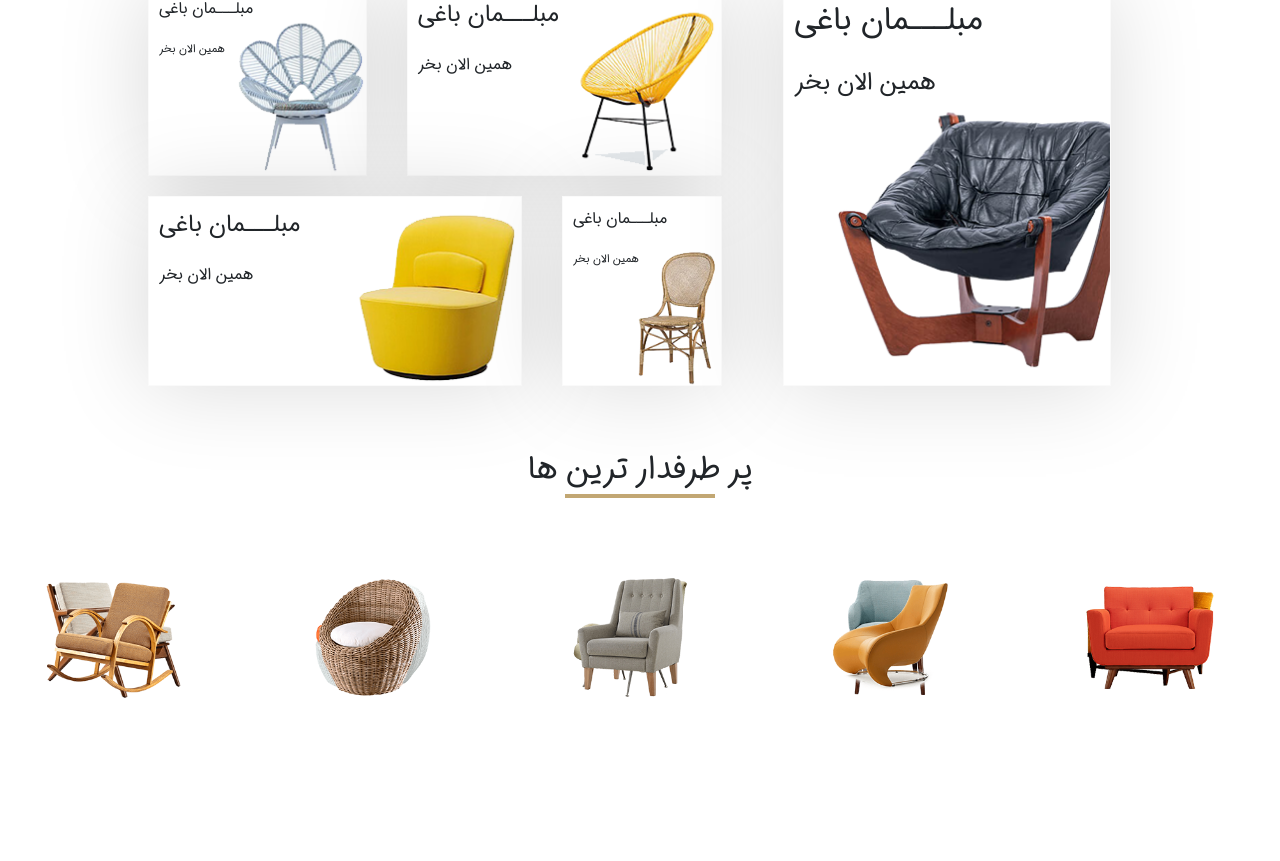
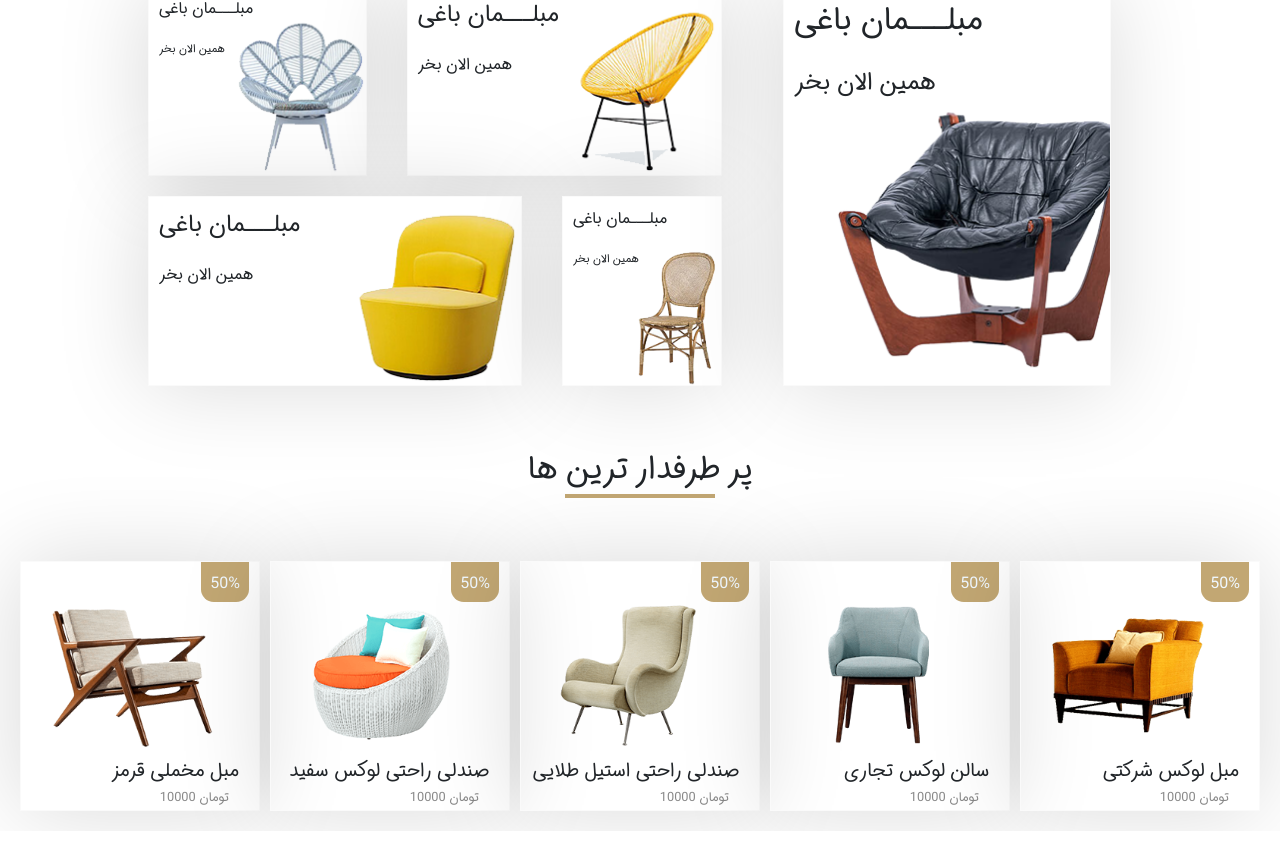
Before and after one commit to vahidpourmohamad/FcShop.js, a React (Create React App) app: page / in a window 1280 px wide. Shown: the part 869-1730 px from the top of the page. After the commit the page ends 1700 px from the top, so only its background shows below. Built offline with nearby package versions, Linux system fonts and the light colour scheme.

Commit message:
development

```diff
--- a/public/index.html
+++ b/public/index.html
@@ -1,5 +1,5 @@
 <!DOCTYPE html>
-<html lang="en">
+<html lang="fa">
   <head>
     <meta charset="utf-8" />
     <link
@@ -10,7 +10,7 @@
     <meta name="viewport" content="width=device-width, initial-scale=1" />
     <meta name="theme-color" content="#000000" />
     <meta name="description" content="FcShop.js" />
-
+    <meta http-equiv="Content-Type" content="text/html; charset=utf-8>
     <!--
       manifest.json provides metadata used when your web app is installed on a
       user's mobile device or desktop. See https://developers.google.com/web/fundamentals/web-app-manifest/
--- a/src/Components/ProductCardComponent/ProductCardCmp.css
+++ b/src/Components/ProductCardComponent/ProductCardCmp.css
@@ -1,12 +1,53 @@
 .productcard {
-  width: 200px;
-  height: 280px;
+  width: 240px;
+  height: 250px;
   overflow: hidden;
+  box-shadow: -2px 0 90px rgb(0 0 0 / 15%);
+  transition: border 1s cubic-bezier(0.175, 0.885, 0.32, 1.275);
+  transition: ease-in-out 0.3s;
+  border: rgb(250, 250, 250) 0.1em solid;
+  display: flex;
+  flex-direction: column;
+  align-items: flex-end;
+  justify-content: space-around;
+  position: relative;
 }
-.pimg {
+
+.Discount {
+  font-size: 1rem;
+  position: absolute;
+  top: -40px;
+  right: -10px;
+  width: 20%;
+
+  background-color: var(--main);
+  text-align: center;
+  align-self: flex-end;
+  margin-right: 20px;
+  padding-top: 50px;
+  height: 80px;
+  color: aliceblue;
+  border-radius: 0.8rem;
+  transition: 0.5s ease-in-out;
+}
+.Discount:hover {
+  transform: translateY(15px);
+}
+.ImageContainer {
+  height: 170px;
+  overflow: hidden;
+  margin-top: 20px;
+  width: 100%;
+}
+.ImageFlex {
   display: flex;
   width: 90%;
   flex-direction: column;
+  transition: 0.5s ease-in-out;
+  height: 100%;
+}
+.ImageFlex:hover {
+  transform: translateY(-170px);
 }
 .productimage1 {
   z-index: 1;
@@ -14,28 +55,19 @@
   height: 160px;
   width: 100%;
 }
-.productimage1:hover {
-}
 .productimage2 {
-  position: relative;
-  top: -160px;
   height: 160px;
   transition: 1s cubic-bezier(0.075, 0.82, 0.165, 1);
   width: 100%;
   z-index: 2;
   opacity: 1;
 }
-.test {
-  opacity: 1;
-  transition: 1s cubic-bezier(0.075, 0.82, 0.165, 1);
-}
-.test:hover {
-  z-index: 2;
-  opacity: 0;
-}
-.productimage2 img :hover {
-}
-.pro .productname {
+.productname {
+  margin-right: 20px;
+  font-size: 1.2rem;
 }
 .price {
+  margin-right: 30px;
+  font-size: 0.8rem;
+  color: rgb(136, 136, 136);
 }
--- a/src/Components/ProductCardComponent/ProductCardCmp.js
+++ b/src/Components/ProductCardComponent/ProductCardCmp.js
@@ -5,9 +5,12 @@ import { CSSTransition } from "react-transition-group";
 export default function ProductCardCmp(props) {
   const { Id, Pname, Price, Discount, imgone, imgtwo } = props;
   return (
-    <div className="productcard">
-      <div className="pimg">
+    <div>
+      <div className="productcard ">
 
+              <div className="Discount ">{Discount}</div>
+        <div className="ImageContainer">
+          <div className="ImageFlex">
             <div className="productimage1">
               <img
                 src={`${process.env.PUBLIC_URL}/assets/Products/` + imgone}
@@ -15,14 +18,17 @@ export default function ProductCardCmp(props) {
               ></img>
             </div>
             <div className="productimage2">
-          <img className="test"
+              <img
+                className="test"
                 src={`${process.env.PUBLIC_URL}/assets/Products/` + imgtwo}
                 style={{ width: "100%" }}
               ></img>
             </div>
           </div>
+        </div>
         <div className="productname">{Pname}</div>
-      <div className="price">{Price}</div>
+        <div className="price">تومان {Price} </div>
+      </div>
     </div>
   );
 }
```
Lines whose indentation alone changed are shown as unchanged.
